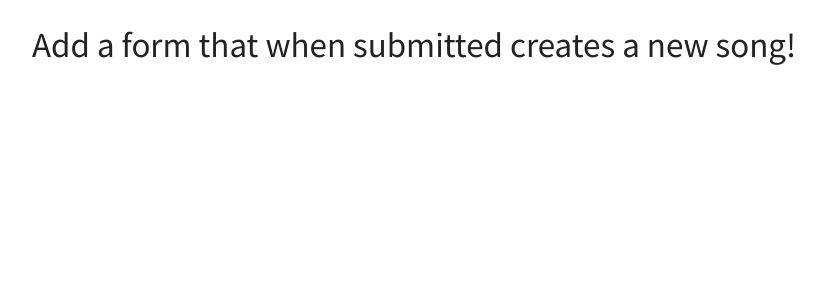
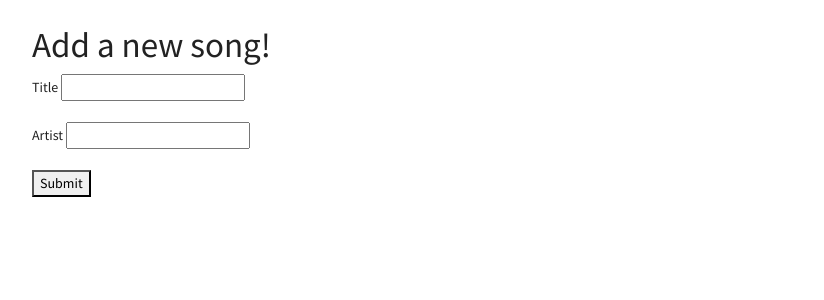
Before and after one commit to tim3t/Assessment-Databases, a Flask app: template playlist-app/templates/new_song.html in a window 1280 px wide. Shown: the part 57-357 px from the top of the page, without its empty margins (53-877 px from the left). Run offline with Flask 2, Linux system fonts and the light colour scheme; the template is opened without the code that fills it: values that come from a table or form of the project are taken from there, others are empty; parts of the project's set-up code (start-up, migrations or seed data) failed here and were passed over; some libraries are stand-ins or nearby versions.

Commit message:
Add song functionality

```diff
--- a/playlist-app/app.py
+++ b/playlist-app/app.py
@@ -75,7 +75,8 @@ def show_all_songs():
 def show_song(song_id):
     """return a specific song"""
 
-    # ADD THE NECESSARY CODE HERE FOR THIS ROUTE TO WORK
+    song = Song.query.get_or_404(song_id)
+    return render_template("song.html", song=song)
 
 
 @app.route("/songs/add", methods=["GET", "POST"])
@@ -86,7 +87,18 @@ def add_song():
     - if valid: add playlist to SQLA and redirect to list-of-songs
     """
 
-    # ADD THE NECESSARY CODE HERE FOR THIS ROUTE TO WORK
+    form = SongForm()
+    if form.validate_on_submit():
+        title = form.title.data
+        artist = form.artist.data
+
+        song = Song(title=title, artist=artist)
+        db.session.add(song)
+        db.session.commit()
+        return redirect('/songs')
+    else:
+        return render_template('new_song.html', form=form)
+
 
 
 @app.route("/playlists/<int:playlist_id>/add-song", methods=["GET", "POST"])
--- a/playlist-app/forms.py
+++ b/playlist-app/forms.py
@@ -1,7 +1,8 @@
 """Forms for playlist app."""
 
-from wtforms import SelectField
+from wtforms import SelectField, StringField
 from flask_wtf import FlaskForm
+from wtforms.validators import InputRequired
 
 
 class PlaylistForm(FlaskForm):
@@ -13,7 +14,8 @@ class PlaylistForm(FlaskForm):
 class SongForm(FlaskForm):
     """Form for adding songs."""
 
-    # Add the necessary code to use this form
+    title = StringField("Title", validators=[InputRequired()])
+    artist = StringField("Artist", validators=[InputRequired()])
 
 
 # DO NOT MODIFY THIS FORM - EVERYTHING YOU NEED IS HERE
--- a/playlist-app/templates/new_song.html
+++ b/playlist-app/templates/new_song.html
@@ -2,6 +2,25 @@
 
 {% block content %}
 
-<h1>Add a form that when submitted creates a new song!</h1>
+<h1>Add a new song!</h1>
+<form method="POST">
+
+    {{ form.hidden_tag() }}
+
+    {% for field in form
+           if field.widget.input_type != 'hidden' %}
+    <p>
+      {{ field.label }}
+      {{ field }}
+
+      {% for error in field.errors %}
+      {{ error }}
+      {% endfor %}
+    </p>
+    {% endfor %}
+
+    <button type="submit">Submit</button>
+
+  </form>
 
 {% endblock %}
```
Also changed, not shown: playlist-app/models.py (+4 -5 lines).
